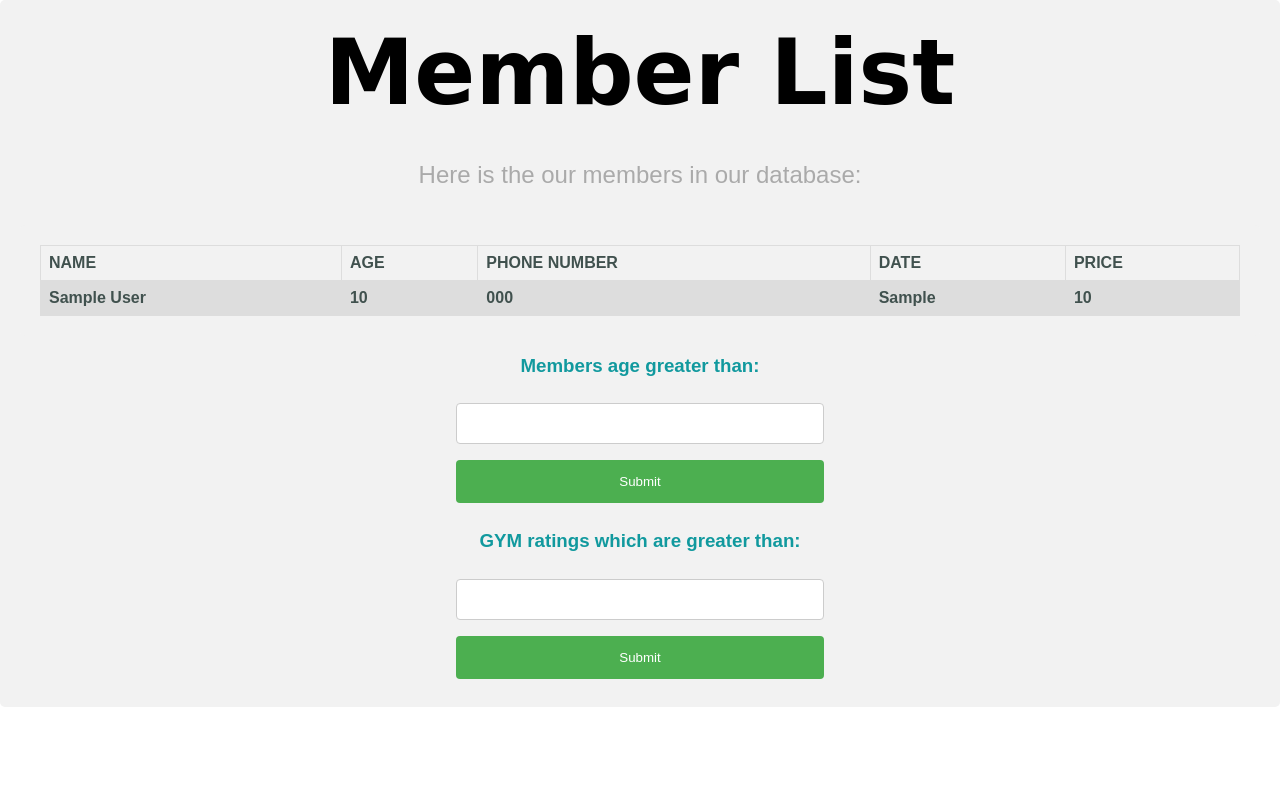
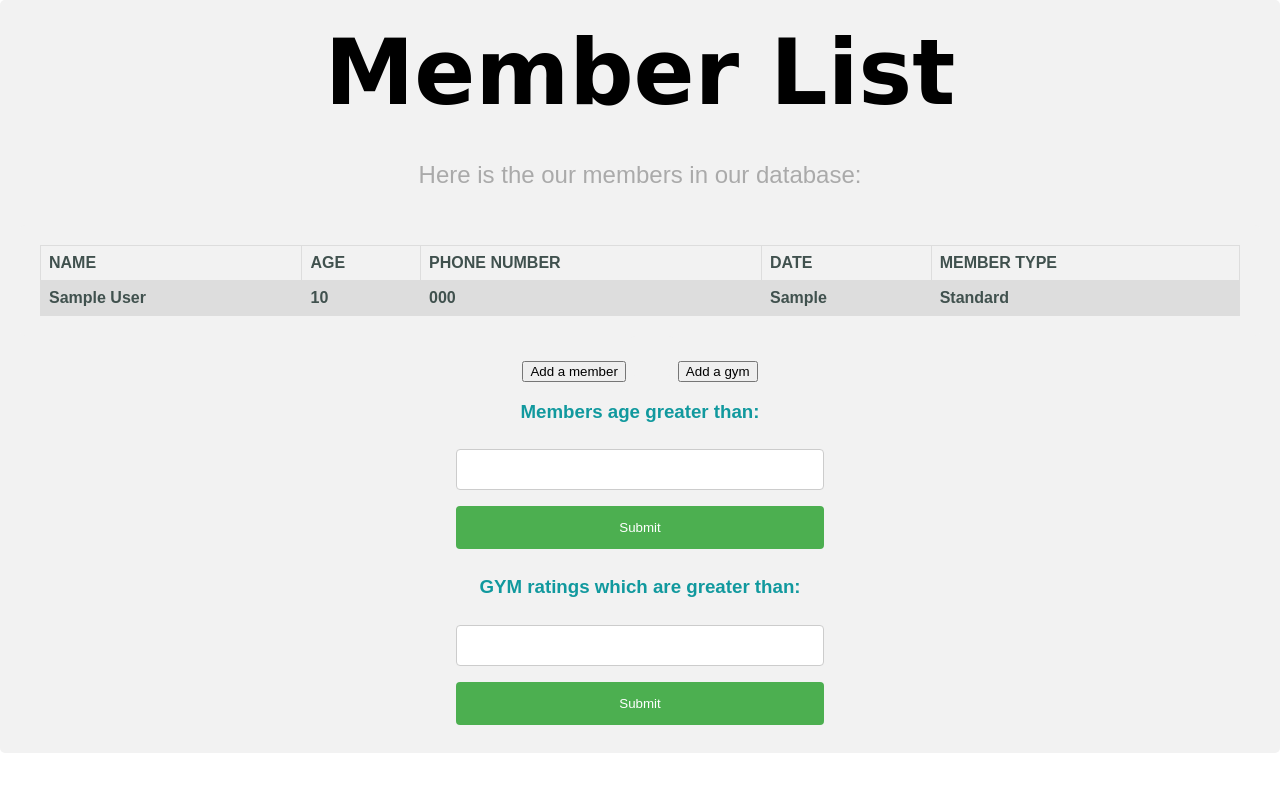
Before and after one commit to hakankorpe/CS306-Database-Systems, a PHP site: page /gymmembers/ in a window 1280 px wide. Run offline with PHP 8.4, Linux system fonts and the light colour scheme; tables that the repository leaves empty or names only in its code hold one stand-in row (values such as "Sample post"); lists and menus that the app fills with data are empty.

Commit message:
Automatic Insertion for ISA relationships, Navigators, Styles

```diff
--- a/gymmembers/member_insertion.html
+++ b/gymmembers/member_insertion.html
@@ -99,7 +99,7 @@
         <input type="text" id="phone_number" name="phone_number" placeholder="Type your phone number"><br>
         <h3>Price:</h3>
         <input type="text" id="price" name="price" placeholder="Type the price of your membership"><br>
-        <h3>Until:</h3>
+        <h3>Until(YYYY-MM-DD):</h3>
         <input type="text" id="until" name="until" placeholder="Type the date of your membership"><br>
 
     	<button class="button2">SIGN UP</button>
--- a/gymmembers/member_list.php
+++ b/gymmembers/member_list.php
@@ -9,6 +9,11 @@ table {
     border-collapse: collapse;
 width: 100%;
 }
+.space {
+  width: 4px;
+  height: auto;
+  display: inline-block;
+}
 
 td, th {
 border: 1px solid #dddddd;
@@ -19,6 +24,10 @@ padding: 8px;
 tr:nth-child(even) {
     background-color: #dddddd;
 }
+a {
+            color: #05ff05;
+            text-decoration: none;
+        }
 </style>
 
 </head>
@@ -28,7 +37,7 @@ tr:nth-child(even) {
 
 <table>
 
-<tr> <th> NAME </th> <th> AGE </th> <th>PHONE NUMBER</th> <th> DATE </th> <th> PRICE </th </tr>
+<tr> <th> NAME </th> <th> AGE </th> <th>PHONE NUMBER</th> <th> DATE </th> <th> MEMBER TYPE </th </tr>
 
 <?php
 
@@ -40,19 +49,52 @@ $result = mysqli_query($db, $sql_statement);
 
 while($row = mysqli_fetch_assoc($result))
 {
+    $m_id = $row['membership_id'];
     $name = $row['name'];
     $age = $row['age'];
     $phone_number = $row['phone_number'];
     $until = $row['until'];
     $price = $row['price'];
 
-    echo "<tr>" . "<th>" . $name . "</th>" . "<th>" . $age . "</th>" . "<th>" . $phone_number . "</th>" . "<th>" . $until . "</th>" . "<th>" . $price . "</th>" . "</tr>";
+    $type = ($price > 200) ? "Premium" : 'Standard';
+
+
+    $personal_trainer = ($price % 2 == 1) ? "Angela Merkel" : "Boris Johnson";
+
+    $pool_use = ($price > 500) ? 1 : 0;
+
+    $time_limit = ($price > 100) ? 6 : 1;
+
+    $sql_statement = ($type == "Premium") ?
+    "INSERT INTO premium_members(name, age, phone_number, price, until, premium_id, personal_trainer, pool_use)
+    VALUES ('$name', $age, '$phone_number', $price, '$until', $m_id, '$personal_trainer', $pool_use)" :
+    "INSERT INTO standard_members(name, age, phone_number, price, until, standard_id, time_limit)
+    VALUES ('$name', $age, '$phone_number', $price, '$until', $m_id, $time_limit)";
+
+    $member_type = mysqli_query($db, $sql_statement);
+
+
+
+    echo "<tr>" . "<th>" . $name . "</th>" . "<th>" . $age . "</th>" . "<th>" . $phone_number . "</th>" . "<th>" . $until . "</th>" . "<th>" . $type . "</th>" . "</tr>";
 }
+
+
 
 ?>
 
 </table>
 </div>
-
+<html>
+<body>
+  <a href="http://localhost/gymmembers/member_insertion.html" >
+ <button>Add a member</button>
+</a>
+<div class="space">
+  </div>
+<a href="http://localhost/gymmembers/gym_insertion.html">
+<button>Add a gym</button>
+</a>
 </body>
 </html>
+</body>
+</html>
--- a/gymmembers/styles.css
+++ b/gymmembers/styles.css
@@ -26,3 +26,11 @@ h3 {
   color: #11999E;
   font-family: 'Montserrat', sans-serif;
 }
+
+#errormsg {
+  color: #40514E;
+  margin: 0;
+  text-align: center;
+  font-family: 'Merriweather', serif;
+  background-color: yellow;
+}
```
Also changed, not shown: gymmembers/insertmember.php (+17 -0 lines), gymmembers/selectionforgym.php (+35 -2 lines), gymmembers/selectionformember.php (+37 -2 lines), 1 other file.
